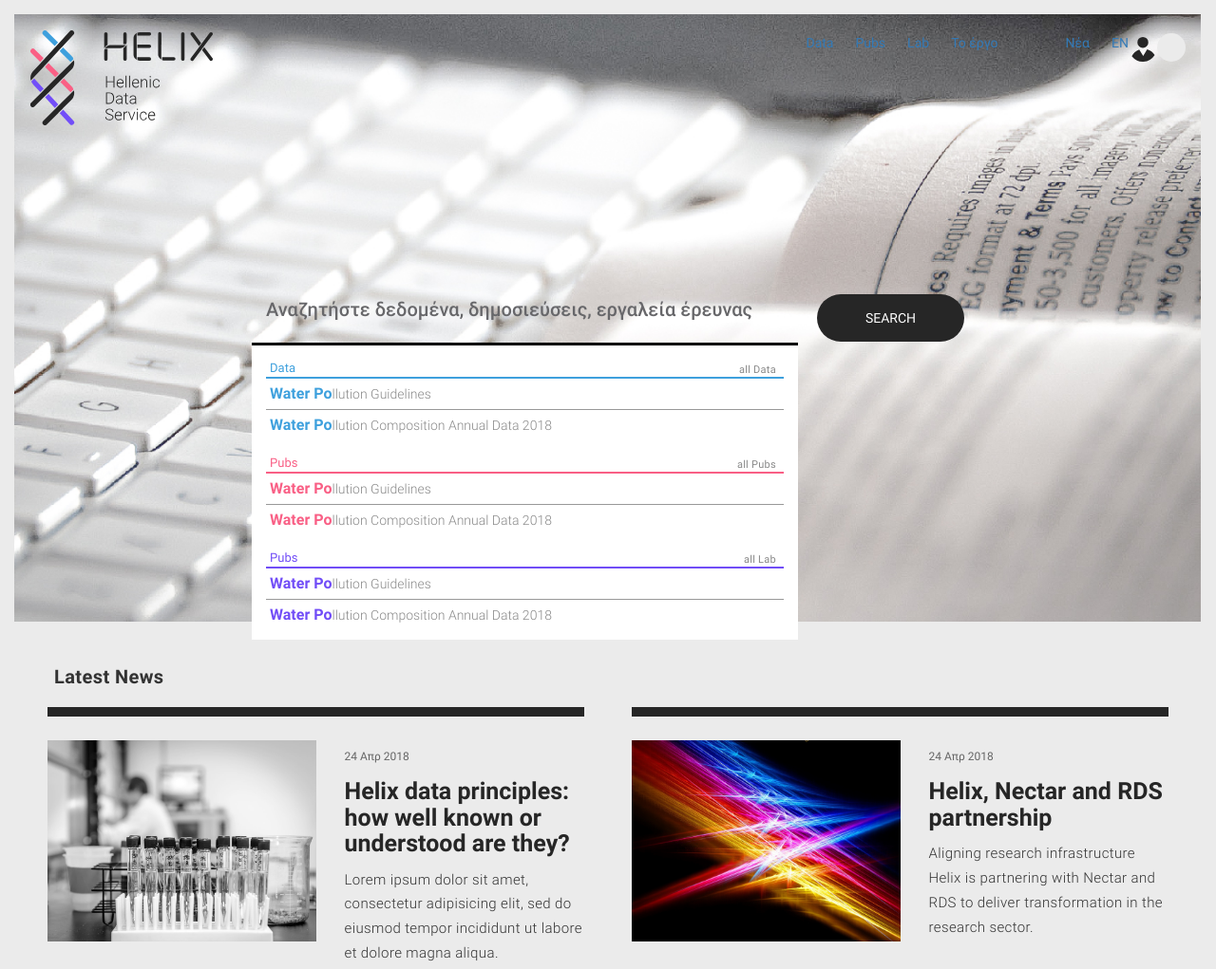
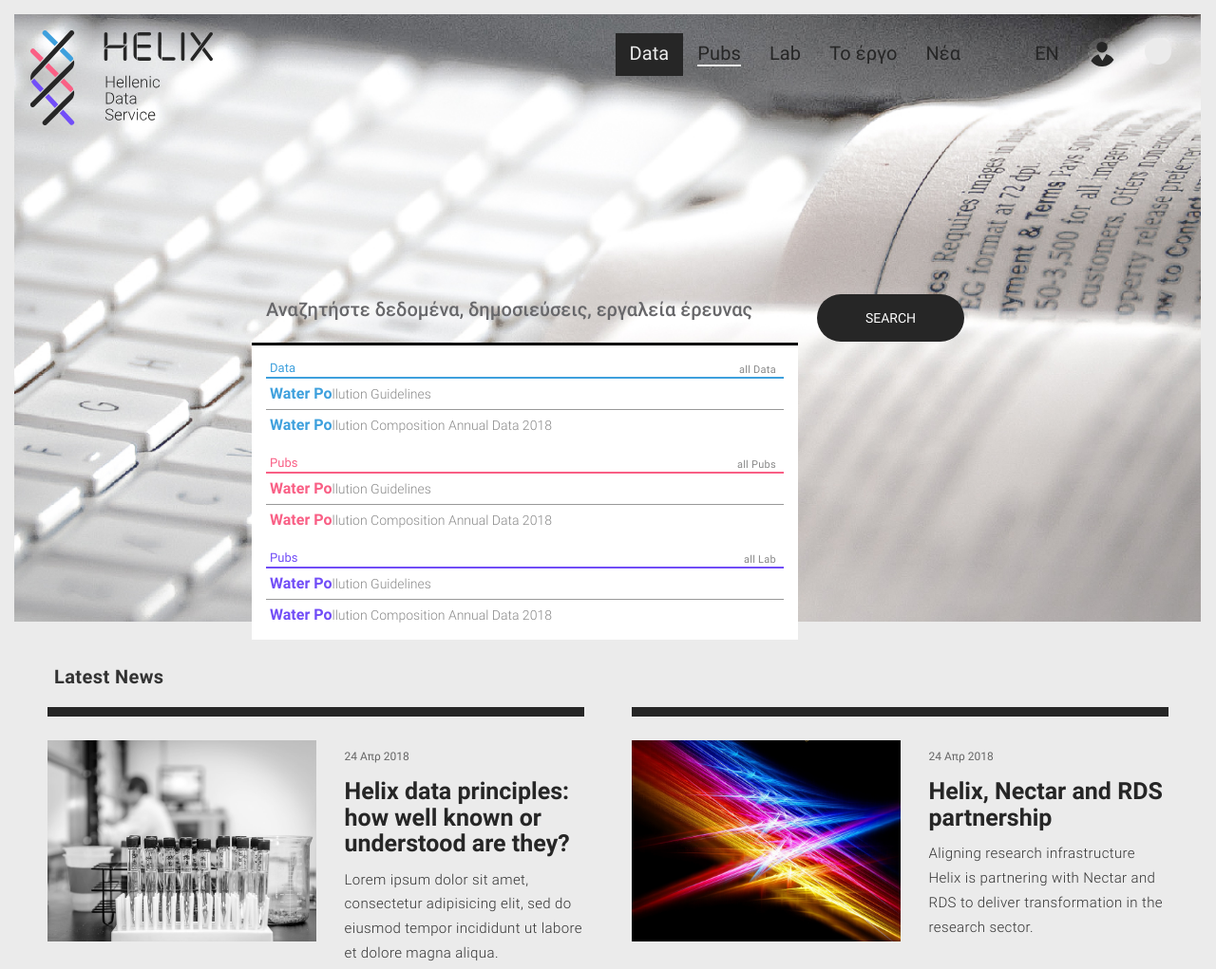
Before and after one commit to nleond/theme, a website: page index.html in a window 1280 px wide. Shown: the top 1021 px of the page at 95% size. Drawn offline with Linux system fonts and the light colour scheme.

Commit message:
complete the main menu

```diff
--- a/assets/scss/partials/_header.scss
+++ b/assets/scss/partials/_header.scss
@@ -25,11 +25,53 @@ header{
 
         li.menu-item{
 
+          height: 45px;
+          font-weight: 400;
+          font-size: 20px;
+          color: $main-black;
+          letter-spacing: .005em;
+          line-height: 1.2;
           float: left;
-          padding-right: 23px;
+          padding-left: 15px;
+          padding-right: 15px;
+          // margin-right: 23px;
 
-          &.domain-item:last-child, &.aux-item:last-child{
-            padding-left: 48px;
+          &.active{
+
+            background-color: $main-black;
+            color: $footer-white;
+          }
+
+          a{
+
+            color: inherit;
+            vertical-align: middle;
+            line-height: 43px;
+
+            &:hover{
+              text-decoration: none;
+              color: inherit;
+            }
+          }
+
+
+          &.current-item{
+
+            a{
+
+              border-bottom: 2px solid $neutral-grey;
+            }
+          }
+
+          &.domain-item{
+
+            &:last-of-type{
+              margin-right: 48px;
+            }
+          }
+
+          &.aux-item:last-of-type{
+            margin-right: 48px;
           }
         }
       }
@@ -39,16 +81,50 @@ header{
 
       display: inline-block;
       float: left;
+
+      a{
+
+        height: 45px;
+        font-weight: 400;
+        font-size: 20px;
+        color: $main-black;
+        letter-spacing: .005em;
+        float: left;
+        padding-left: 15px;
+        padding-right: 15px;
+        vertical-align: middle;
+        line-height: 43px;
+
+        &:hover{
+
+          text-decoration: none;
+          cursor: pointer;
+        }
+      }
     }
 
     .account-item{
+
       display: inline-block;
-
       float: left;
 
-      img{
+      a{
 
-        height: 30px;
+        height: 45px;
+        font-weight: 400;
+        font-size: 20px;
+        color: $main-black;
+        letter-spacing: .005em;
+        line-height: 1.2;
+        padding-left: 15px;
+        padding-right: 15px;
+        vertical-align: middle;
+        line-height: 37px;
+
+        img{
+
+          height: 30px;
+        }
       }
     }
 
@@ -57,9 +133,25 @@ header{
       display: inline-block;
       float: left;
 
-      img{
+      a{
 
-        height: 30px;
+        // display: block;
+        height: 45px;
+        font-weight: 400;
+        font-size: 20px;
+        color: $main-black;
+        letter-spacing: .005em;
+        line-height: 1.2;
+        float: left;
+        padding-left: 15px;
+        padding-right: 15px;
+        vertical-align: middle;
+        line-height: 35px;
+
+        img{
+          height: 28px;
+          width: 28px;
+        }
       }
     }
   }
--- a/assets/scss/partials/_landing-main.scss
+++ b/assets/scss/partials/_landing-main.scss
@@ -374,6 +374,7 @@ body{
                     line-height: 2;
                     border-bottom: 1px solid #989898;
                     cursor: pointer;
+                    overflow: hidden;
 
                     &:hover{
                       text-decoration: none;
--- a/index.html
+++ b/index.html
@@ -22,13 +22,13 @@
     <div class="menu-wrapper">
       <nav class="nav-menu">
         <ul class="menu-items">
-          <li class="menu-item domain-item">
+          <li class="menu-item domain-item active">
             <a href="#">
               Data
             </a>
           </li>
 
-          <li class="menu-item domain-item">
+          <li class="menu-item domain-item current-item">
             <a href="#">
               Pubs
             </a>
@@ -63,11 +63,15 @@
       </div>
 
       <div class="account-item">
-        <img class="account-icon" src="assets/images/svg/Avatar.svg" alt="Account tab">
+        <a href="#">
+          <img class="account-icon" src="assets/images/svg/Avatar.svg" alt="Account tab">
+        </a>
       </div>
 
       <div class="search-item">
-        <img class="search-icon" src="assets/images/svg/search_white.svg" alt="Search site">
+        <a href="#">
+          <img class="search-icon" src="assets/images/svg/search_white.svg" alt="Search site">
+        </a>
       </div>
     </div>
   </header>
```
Also changed, not shown: assets/css/theme.css, assets/css/theme.min.css.
